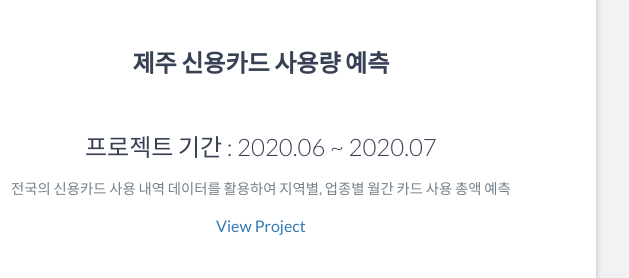
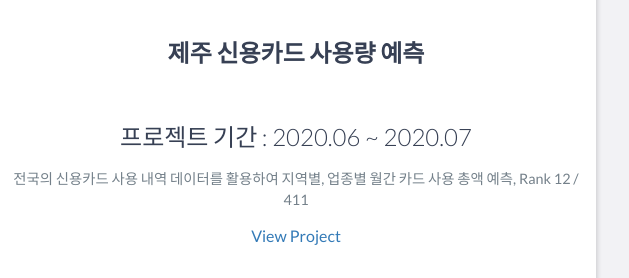
Before and after one commit to Legoons/Legoons.github.io, a website: page index.html in a window 1280 px wide. Shown: the part 2626-2904 px from the top of the page, 494-1123 px from the left. Drawn offline with nearby package versions, Linux system fonts and the light colour scheme.

Commit message:
Update index.html

```diff
--- a/index.html
+++ b/index.html
@@ -169,7 +169,7 @@
                         <h2>제주 신용카드 사용량 예측</h2>
                         <h3>프로젝트 기간 : 2020.06 ~ 2020.07</h3>
                         <p>
-                            전국의 신용카드 사용 내역 데이터를 활용하여 지역별, 업종별 월간 카드 사용 총액 예측
+                            전국의 신용카드 사용 내역 데이터를 활용하여 지역별, 업종별 월간 카드 사용 총액 예측, Rank 12 / 411
                         </p>
                         <a href="https://github.com/Legoons/Dacon_Jeju_Card">View Project</a>
                     </div>
```
